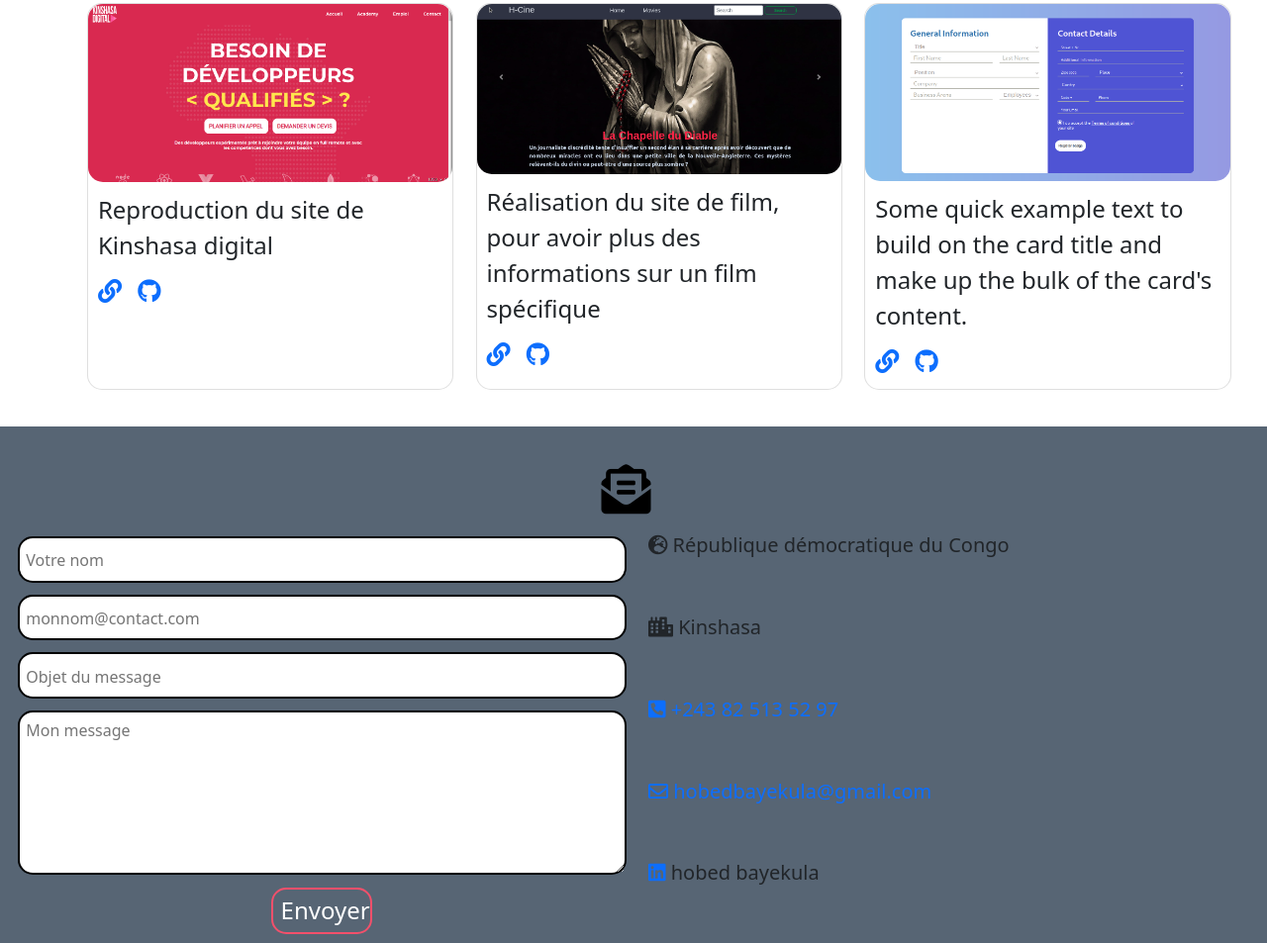
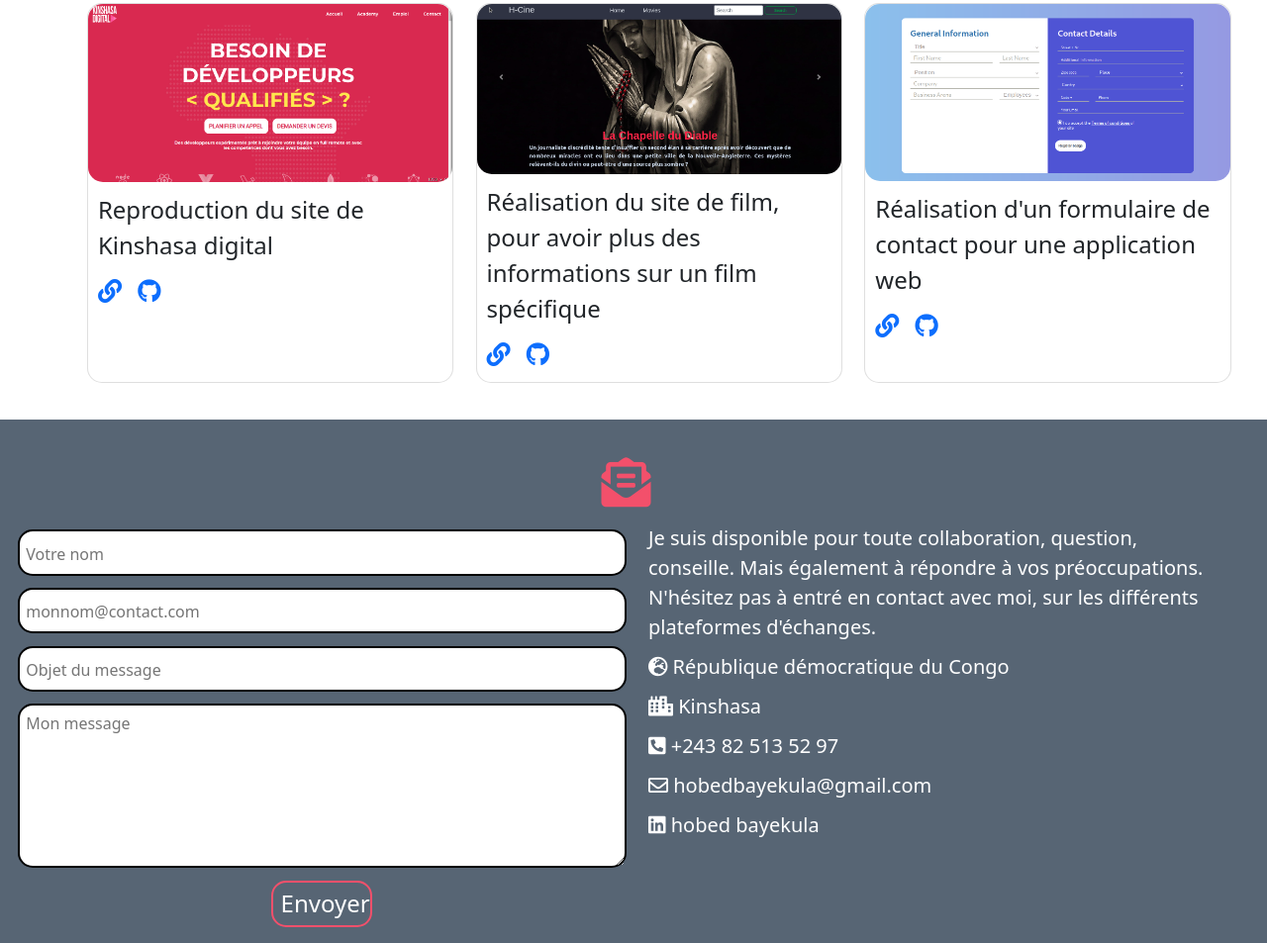
Before and after one commit to Bayekula-hb/hb_portfolio, a website: page index.html in a window 1280 px wide. Shown: the part 1964-2917 px from the top of the page at 99% size. Drawn offline with nearby package versions, Linux system fonts and the light colour scheme.

Commit message:
refactor the section contact for the desktop device

```diff
--- a/Sass/pages/_home.scss
+++ b/Sass/pages/_home.scss
@@ -152,7 +152,6 @@
       padding: 1%;
       i {
         color: #f3506b;
-        color: #000;
         font-size: 5rem !important;
       }
     }
@@ -185,6 +184,13 @@
             border-color: #576574;
           }
         }
+      }
+    }
+    &--details{
+      height: 90%;
+      color: #fff;
+      a{
+        color: #fff;
       }
     }
   }
--- a/index.html
+++ b/index.html
@@ -300,7 +300,7 @@
             <div class="card col-12 col-sm-4">
               <img class="card-img-top" src="./Public/Image/work/form_work.png" alt="Card image cap">
               <div class="card-body">
-                <p class="card-text">Some quick example text to build on the card title and make up the bulk of the card's content.</p>
+                <p class="card-text">Réalisation d'un formulaire de contact pour une application web</p>
                 <a href="https://bayekula-hb.github.io/KDA_Projet4/" target="_blank" class="card-link"><i class="fas fa-link"></i></a>
                 <a href="https://github.com/Bayekula-hb/KDA_Projet4.git" target="_blank" class="card-link"><i class="fab fa-github"></i></a>
               </div>
@@ -320,7 +320,11 @@
                   <button type="submit" class="btn btn--contact col-2 align-selft-center"> Envoyer </button>
                 </form>
             </div>
-            <div class="col-sm-6 row div--contact--details justify-content-start">
+            <div class="col-sm-6 row div--contact--details justify-content-between">
+                <p>Je suis disponible pour toute collaboration, question, conseille. Mais également à répondre à vos
+                  préoccupations. <br>
+                  N'hésitez pas à entré en contact avec moi, sur les différents plateformes d'échanges.
+                </p>
                 <p><i class="fas fa-globe-europe"></i> République démocratique du Congo</p>
                 <p><i class="fas fa-city"></i> Kinshasa</p>
                 <p><a href="tel:+243825135297"><i class="fas fa-phone-square-alt"></i> +243 82 513 52 97</a></p>
```
Also changed, not shown: Style/style.css, 1 other file.
